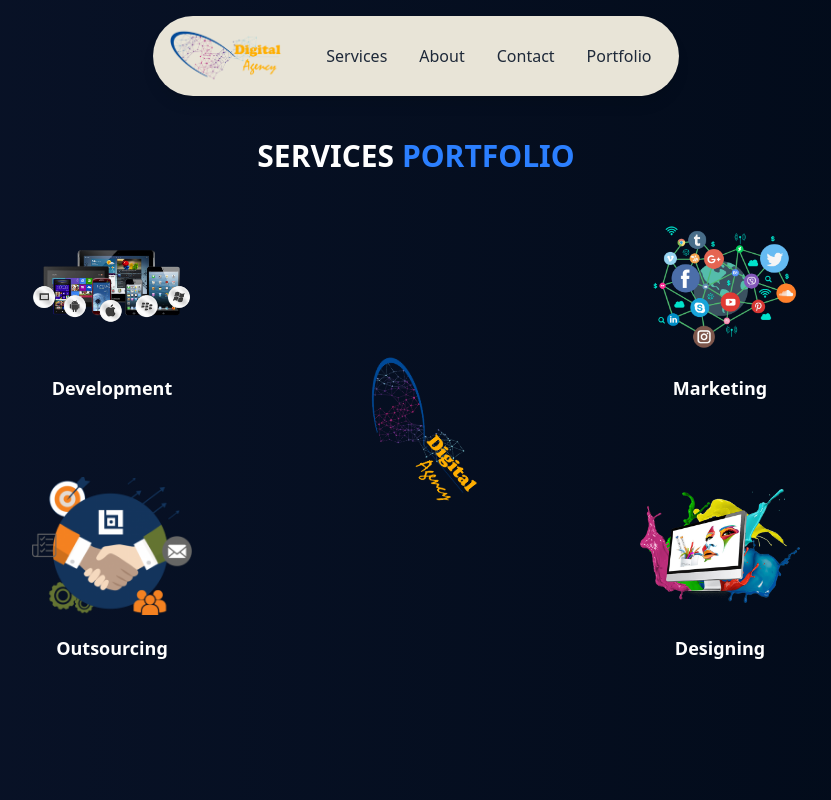
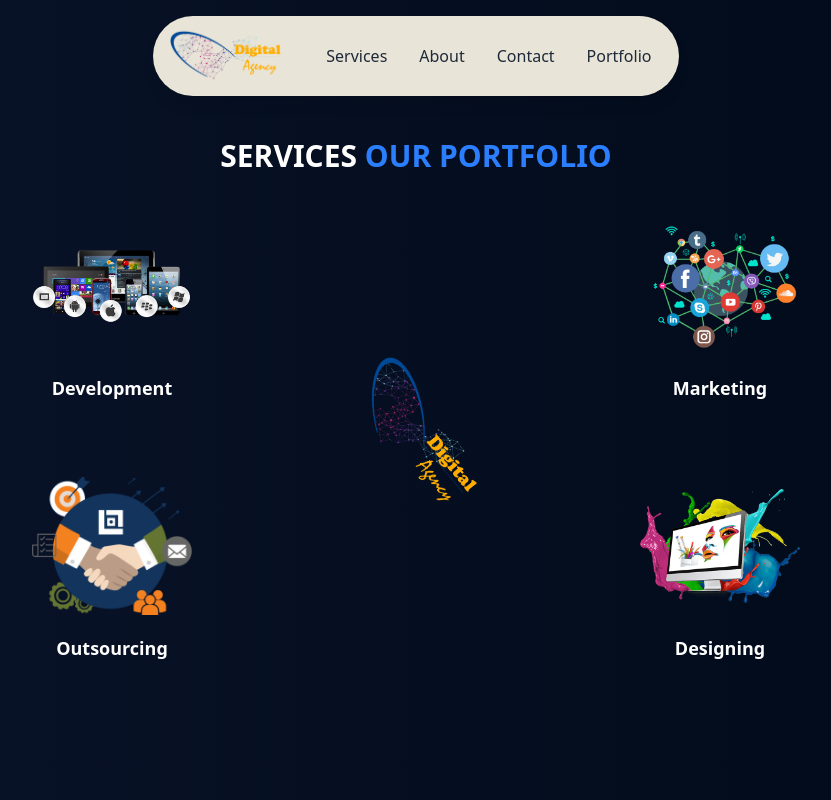
Before and after one commit to sohail78-hub/DAS, a React (Vite) app in the folder client/: page /portfolio in a window 1280 px wide. Shown: the top 800 px of the page, without its empty margins (224-1055 px from the left). Built offline with nearby package versions, Linux system fonts and the light colour scheme.

Commit message:
check sir ab mila apko code?

```diff
--- a/client/src/components/PortfolioHero.jsx
+++ b/client/src/components/PortfolioHero.jsx
@@ -61,7 +61,7 @@
       <div className="text-center mb-8">
         <h2 className="text-3xl font-bold">
           <span className="text-white">SERVICES</span>
-          <span className="text-blue-500"> PORTFOLIO</span>
+          <span className="text-blue-500"> OUR PORTFOLIO</span>
         </h2>
       </div>
 
```
